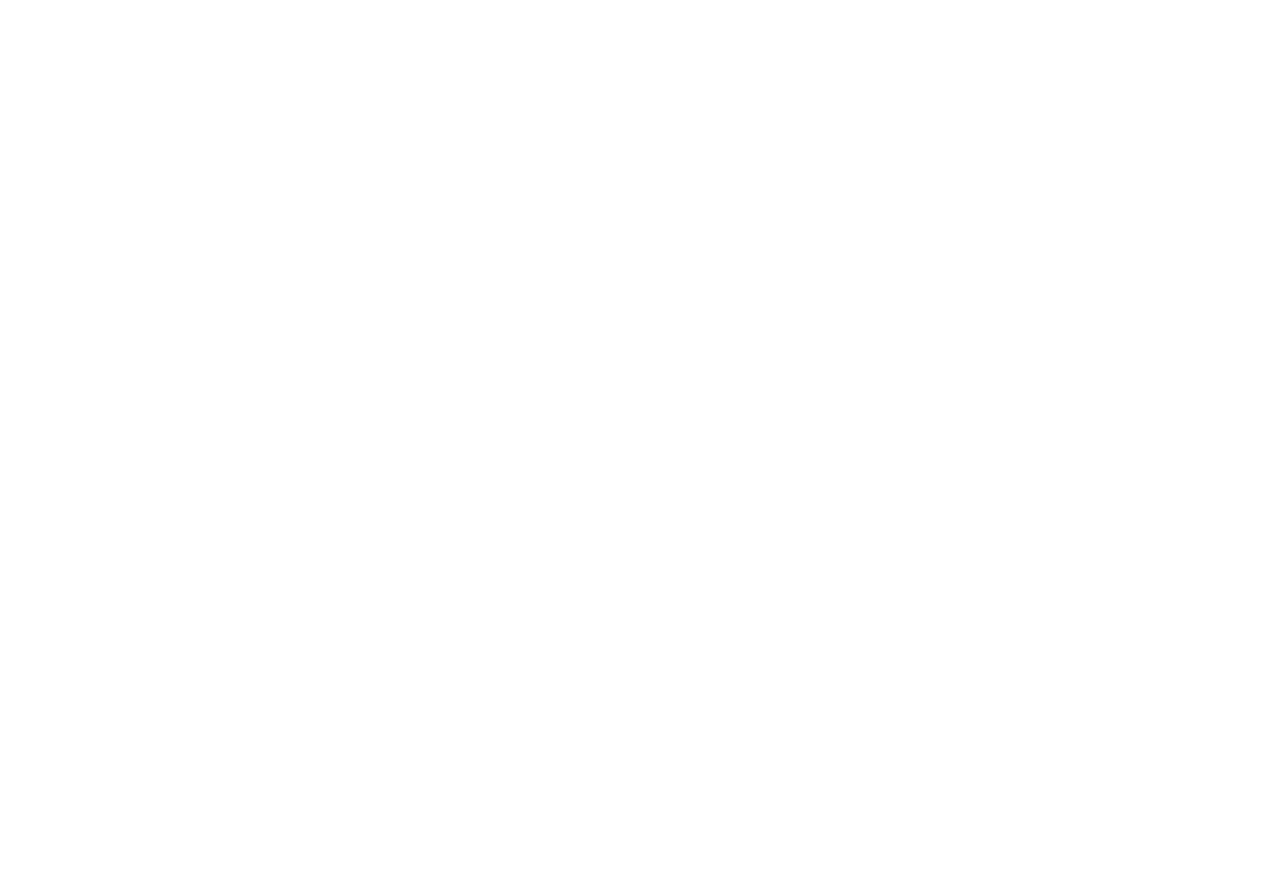
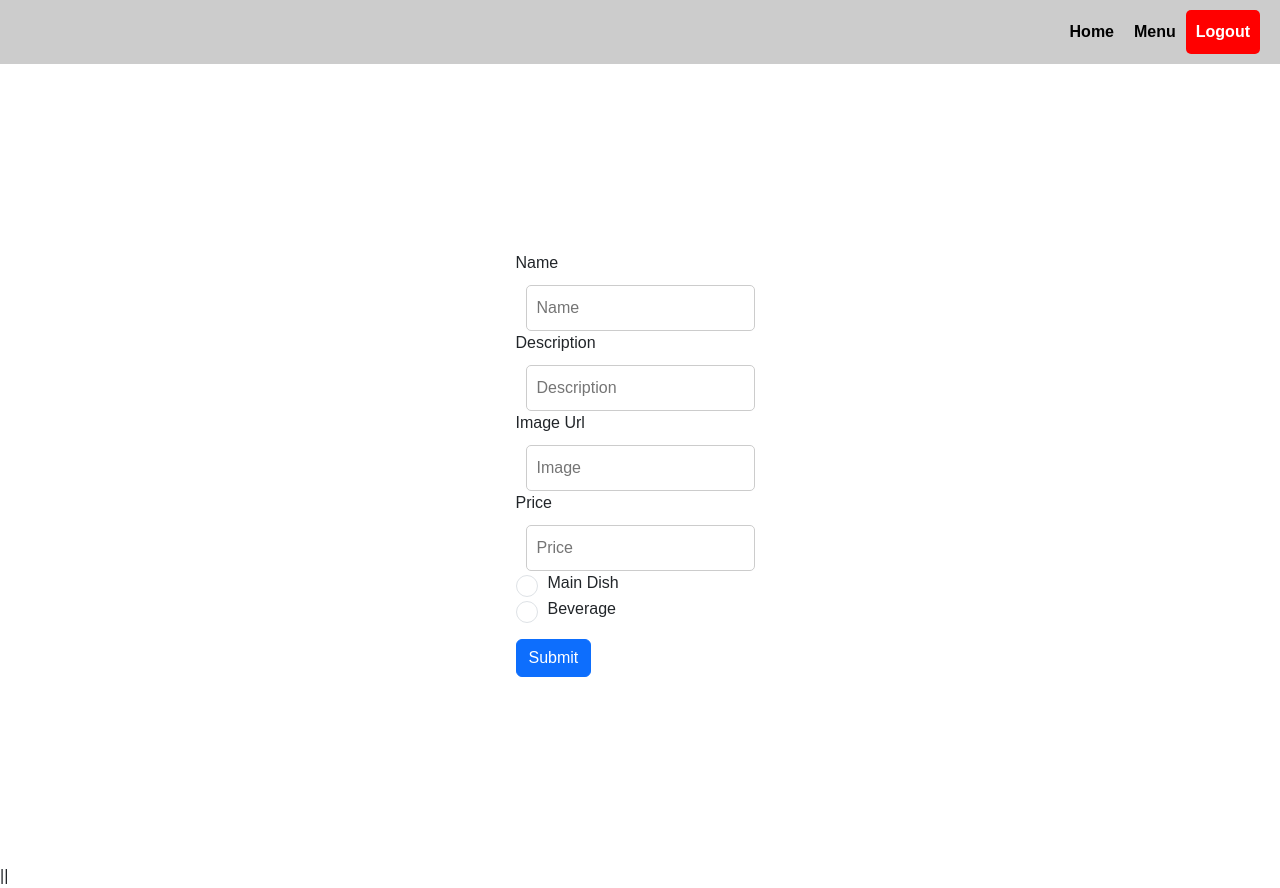
Before and after one commit to danimisme/Hands-On-React-4, a React (Vite) app: page /add-menu in a window 1280 px wide. Before the commit this address had no page. Before the commit the page ends 800 px from the top, so only its background shows below. Built offline with nearby package versions, Linux system fonts and the light colour scheme; sample sign-in values are in the browser's storage.

Commit message:
Create AddMenu.jsx Page to add menu

```diff
--- a/index.html
+++ b/index.html
@@ -4,10 +4,26 @@
     <meta charset="UTF-8" />
     <link rel="icon" type="image/svg+xml" href="/vite.svg" />
     <meta name="viewport" content="width=device-width, initial-scale=1.0" />
+    <link
+      href="https://cdn.jsdelivr.net/npm/bootstrap@5.3.3/dist/css/bootstrap.min.css"
+      rel="stylesheet"
+      integrity="sha384-QWTKZyjpPEjISv5WaRU9OFeRpok6YctnYmDr5pNlyT2bRjXh0JMhjY6hW+ALEwIH"
+      crossorigin="anonymous"
+    />
     <title>Mudo</title>
   </head>
   <body>
     <div id="root"></div>
+    <script
+      src="https://cdn.jsdelivr.net/npm/@popperjs/core@2.11.8/dist/umd/popper.min.js"
+      integrity="sha384-I7E8VVD/ismYTF4hNIPjVp/Zjvgyol6VFvRkX/vR+Vc4jQkC+hVqc2pM8ODewa9r"
+      crossorigin="anonymous"
+    ></script>
+    <script
+      src="https://cdn.jsdelivr.net/npm/bootstrap@5.3.3/dist/js/bootstrap.min.js"
+      integrity="sha384-0pUGZvbkm6XF6gxjEnlmuGrJXVbNuzT9qBBavbLwCsOGabYfZo0T0to5eqruptLy"
+      crossorigin="anonymous"
+    ></script>
     <script type="module" src="/src/main.jsx"></script>
   </body>
 </html>
--- a/src/App.css
+++ b/src/App.css
@@ -1,6 +1,8 @@
 *{
   font-family: sans-serif;
 }
+
+
 
 nav {
   display: flex;
@@ -23,7 +25,7 @@
   margin-top: 50px;
 }
 
-.login-container , .register-container {
+.login-container , .register-container , .form-container {
   display: flex;
   flex-direction: column;
   align-items: center;
@@ -99,7 +101,7 @@
   border: 1px solid #ccc;
 }
 
-.btn {
+.button {
   margin-top: 20px;
   padding: 10px;
   background-color: #ccc;
--- a/src/Route/routes.jsx
+++ b/src/Route/routes.jsx
@@ -1,3 +1,4 @@
+import AddMenu from "../pages/AddMenu";
 import Home from "../pages/Home";
 import Login from "../pages/Login";
 import Menu from "../pages/Menu";
@@ -38,4 +39,12 @@
     path: "/register",
     element: <Register />,
   },
+  {
+    path: "add-menu",
+    element: (
+      <ProtectedRoute>
+        <AddMenu />
+      </ProtectedRoute>
+    ),
+  },
 ];
--- a/src/components/Input/Input.jsx
+++ b/src/components/Input/Input.jsx
@@ -3,6 +3,7 @@
     <>
       <input
         type={type}
+        name={name}
         id={name}
         onChange={handleInput}
         placeholder={placeholder}
--- /dev/null
+++ b/src/components/Layout.jsx
@@ -0,0 +1,12 @@
+import Navbar from "./Navbar";
+
+const Layout = ({ children }) => {
+  return (
+    <>
+      <Navbar />
+      {children}
+    </>
+  );
+};
+
+export default Layout;
--- /dev/null
+++ b/src/pages/AddMenu.jsx
@@ -0,0 +1,119 @@
+import InputForm from "../components/Input/InpurForm";
+import Layout from "../components/Layout";
+import { useState } from "react";
+import axios from "axios";
+
+const AddMenu = () => {
+  const [menu, setMenu] = useState({
+    name: "",
+    description: "",
+    imageUrl: "",
+    price: "",
+    tipe: "",
+  });
+
+  const handleSubmit = (e) => {
+    e.preventDefault();
+    const token = localStorage.getItem("access_token");
+    const config = {
+      headers: {
+        Authorization: `Bearer ${token}`,
+      },
+    };
+
+    const payload = {
+      name: menu.name,
+      description: menu.description,
+      imageUrl: menu.imageUrl,
+      price: parseInt(menu.price),
+      type: menu.tipe,
+    };
+
+    console.log(payload);
+    axios
+      .post("https://api.mudoapi.tech/menu", payload, config)
+      .then((res) => {
+        console.log(res);
+      })
+      .catch((err) => {
+        console.log(err);
+      });
+  };
+
+  const handleChange = (e) => {
+    setMenu({
+      ...menu,
+      [e.target.name]: e.target.value,
+    });
+  };
+
+  return (
+    <Layout>
+      <div className="form-container">
+        <form onSubmit={handleSubmit}>
+          <InputForm
+            name="name"
+            label="Name"
+            type="text"
+            placeholder="Name"
+            handleInput={handleChange}
+          />
+          <InputForm
+            name="description"
+            label="Description"
+            type="text"
+            placeholder="Description"
+            handleInput={handleChange}
+          />
+
+          <InputForm
+            name="imageUrl"
+            label="Image Url"
+            type="text"
+            placeholder="Image"
+            handleInput={handleChange}
+          />
+          <InputForm
+            name="price"
+            label="Price"
+            type="number"
+            placeholder="Price"
+            handleInput={handleChange}
+          />
+
+          <div className="form-check">
+            <input
+              className="form-check-input"
+              type="radio"
+              name="tipe"
+              id="main-dish"
+              value="main-dish"
+              onChange={handleChange}
+            />
+            <label className="form-check-label" htmlFor="main-dish">
+              Main Dish
+            </label>
+          </div>
+          <div className="form-check">
+            <input
+              className="form-check-input"
+              type="radio"
+              name="tipe"
+              id="beverage"
+              value="beverage"
+              onChange={handleChange}
+            />
+            <label className="form-check-label" htmlFor="beverage">
+              Beverage
+            </label>
+          </div>
+          <button type="submit" className="btn btn-primary mt-3">
+            Submit
+          </button>
+        </form>
+      </div>
+    </Layout>
+  );
+};
+
+export default AddMenu;
--- a/src/pages/Login.jsx
+++ b/src/pages/Login.jsx
@@ -3,6 +3,7 @@
 import axios from "axios";
 import { Link, useNavigate } from "react-router-dom";
 import InputForm from "../components/Input/InpurForm";
+import Layout from "../components/Layout";
 
 const Login = () => {
   const [username, setUsername] = useState("");
@@ -54,7 +55,7 @@
 
   return (
     <>
-      <Navbar />
+      <Layout>
         <div className="login-container">
           <h1>Login</h1>
           <form className="login-form">
@@ -75,7 +76,7 @@
             />
             <button
               disabled={loading ? true : false}
-            className="btn"
+              className="button"
               type="submit"
               onClick={handleLogin}
             >
@@ -86,6 +87,7 @@
             Belum punya akun? <Link to="/register">Register</Link>
           </p>
         </div>
+      </Layout>
     </>
   );
 };
--- a/src/pages/Menu.jsx
+++ b/src/pages/Menu.jsx
@@ -3,6 +3,7 @@
 import axios from "axios";
 import { Link } from "react-router-dom";
 import "../App.css";
+import Layout from "../components/Layout";
 
 const Menu = () => {
   const [menu, setMenu] = useState([]);
@@ -22,9 +23,12 @@
   }, []);
 
   return (
-    <div>
-      <Navbar />
-      <h1>Menu</h1>
+    <>
+      <Layout>
+        <h1 className="d-inline-block mx-auto">Menu</h1>
+        <Link to="/add-menu" className="btn btn-success">
+          Add Menu
+        </Link>
         <div className="menu-container">
           {menu.map((item) => (
             <div key={item.id} className="menu-card">
@@ -33,12 +37,13 @@
               <img src={item.imageUrl} />
 
               <Link to={`/menu/${item.id}`}>
-              <button className="btn">Detail</button>
+                <button className="button">Detail</button>
               </Link>
             </div>
           ))}
         </div>
-    </div>
+      </Layout>
+    </>
   );
 };
 export default Menu;
--- a/src/pages/MenuDetail.jsx
+++ b/src/pages/MenuDetail.jsx
@@ -43,7 +43,7 @@
         </p>
         <p>{detail?.description}</p>
         <Link to="/menu">
-          <button className="btn">Back</button>
+          <button className="button">Back</button>
         </Link>
       </div>
     </div>
--- a/src/pages/Register.jsx
+++ b/src/pages/Register.jsx
@@ -34,7 +34,7 @@
             placeholder="*******"
           />
           <button
-            className="btn"
+            className="button"
             type="submit"
             onClick={(e) => e.preventDefault()}
           >
```
Lines whose indentation alone changed are shown as unchanged.
